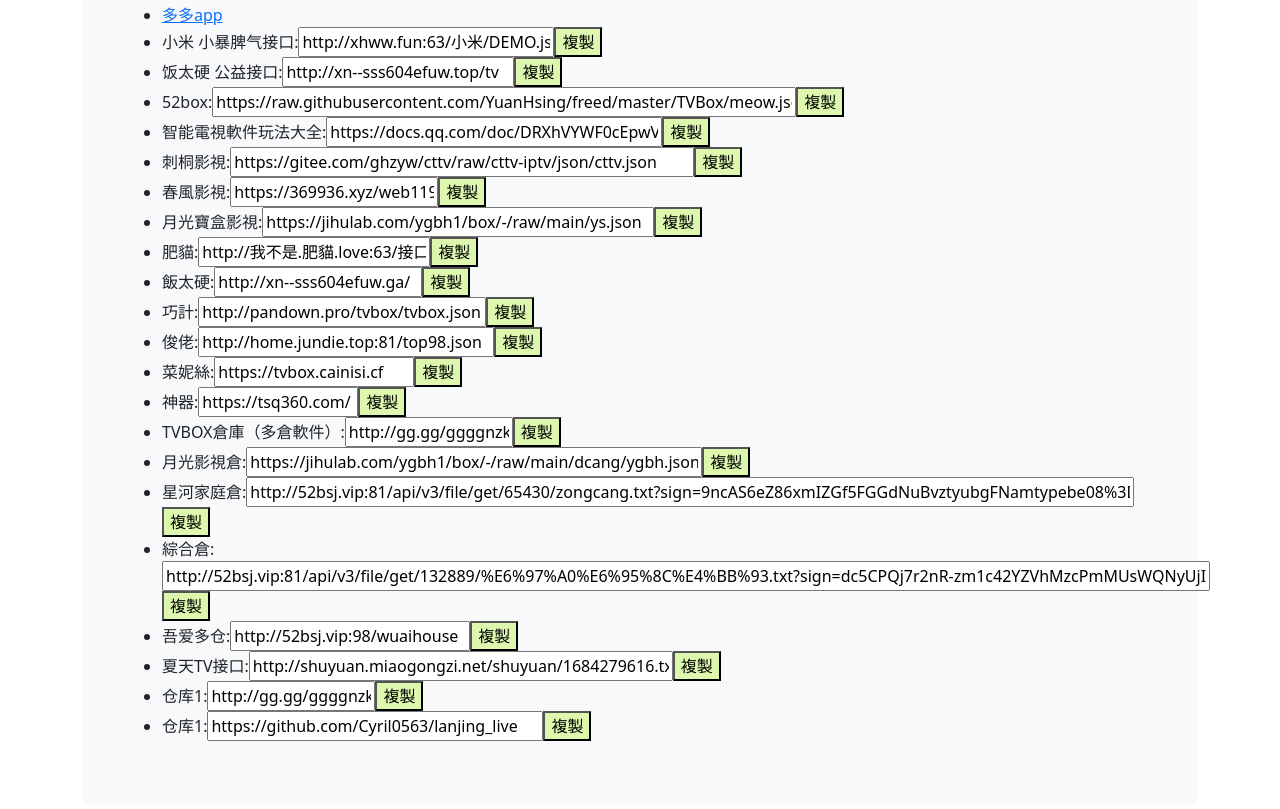
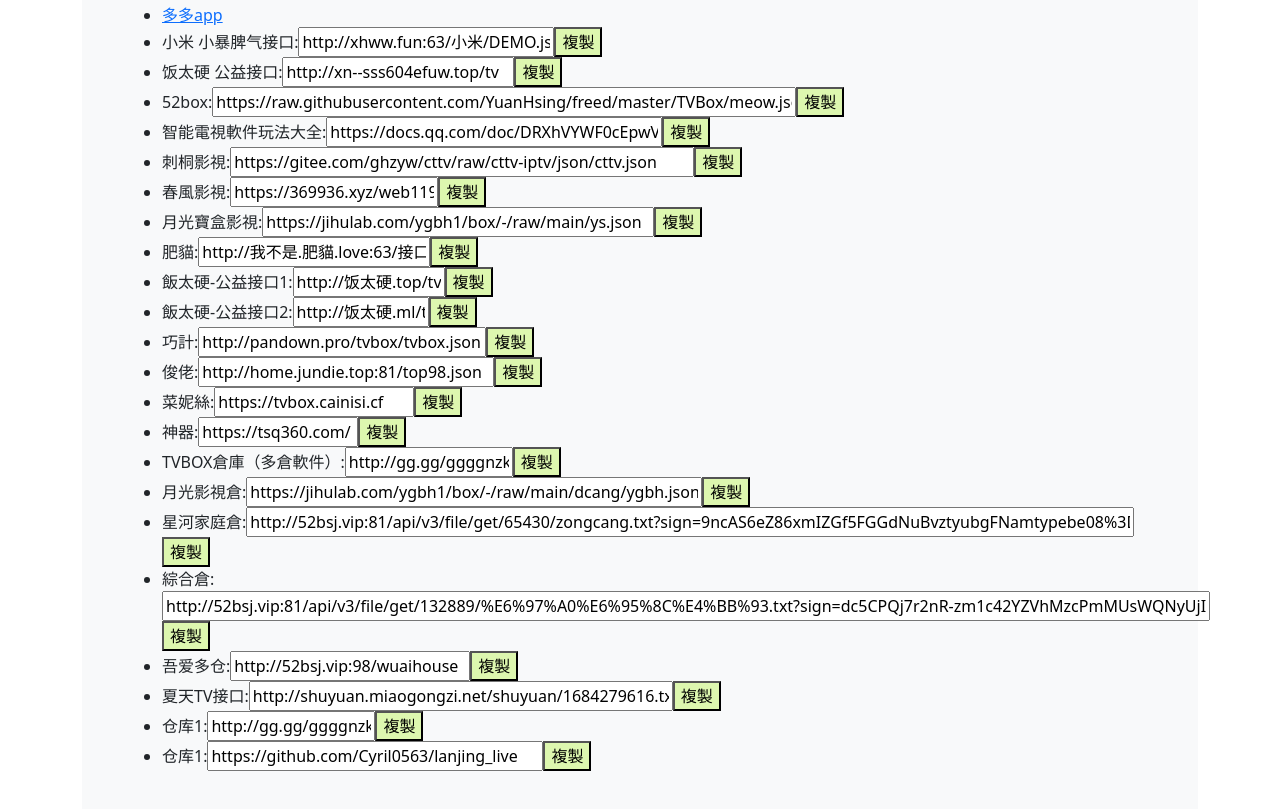
Before and after one commit to psx1lin/media, a plain HTML site: page index.html in a window 1280 px wide. Shown: the part 8045-8854 px from the top of the page. Drawn offline with nearby package versions, Linux system fonts and the light colour scheme.

Commit message:
Update index.html

```diff
--- a/index.html
+++ b/index.html
@@ -357,7 +357,8 @@
 				"春風影視","https://369936.xyz/web119",
 				"月光寶盒影視","https://jihulab.com/ygbh1/box/-/raw/main/ys.json",
 				"肥貓","http://我不是.肥貓.love:63/接口禁止販賣",
-				"飯太硬","http://xn--sss604efuw.ga/",
+				"飯太硬-公益接口1","http://饭太硬.top/tv/",
+				"飯太硬-公益接口2","http://饭太硬.ml/tv",
 				"巧計","http://pandown.pro/tvbox/tvbox.json",
 				"俊佬","http://home.jundie.top:81/top98.json",
 				"菜妮絲","https://tvbox.cainisi.cf",
```
